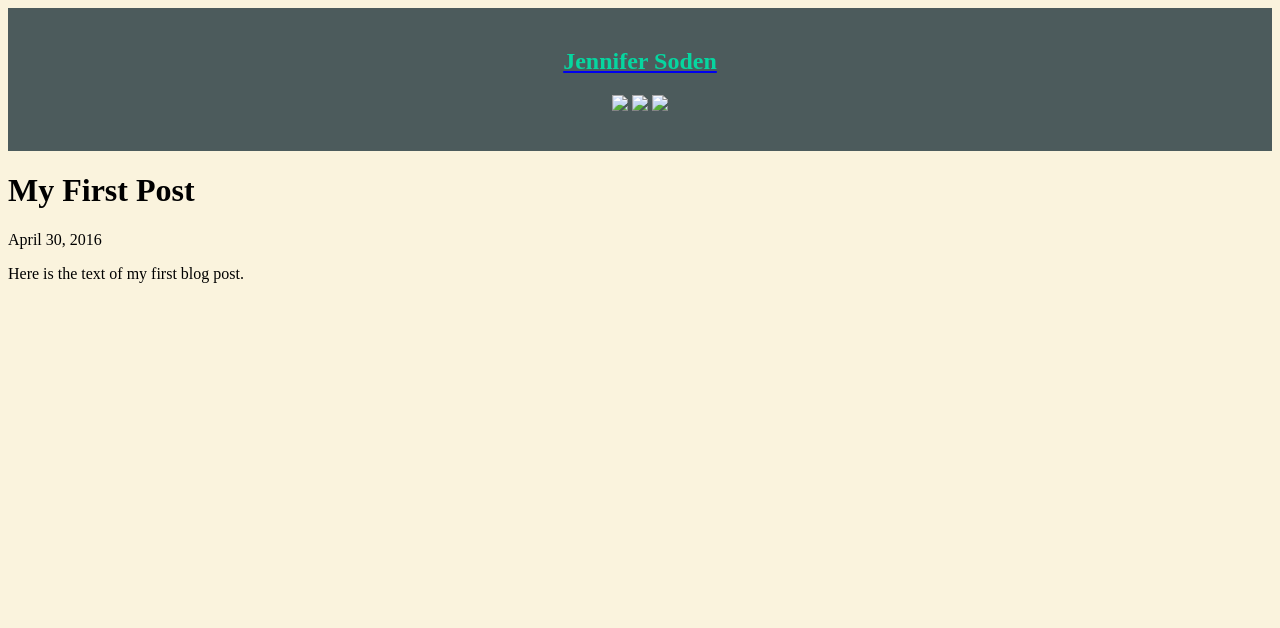
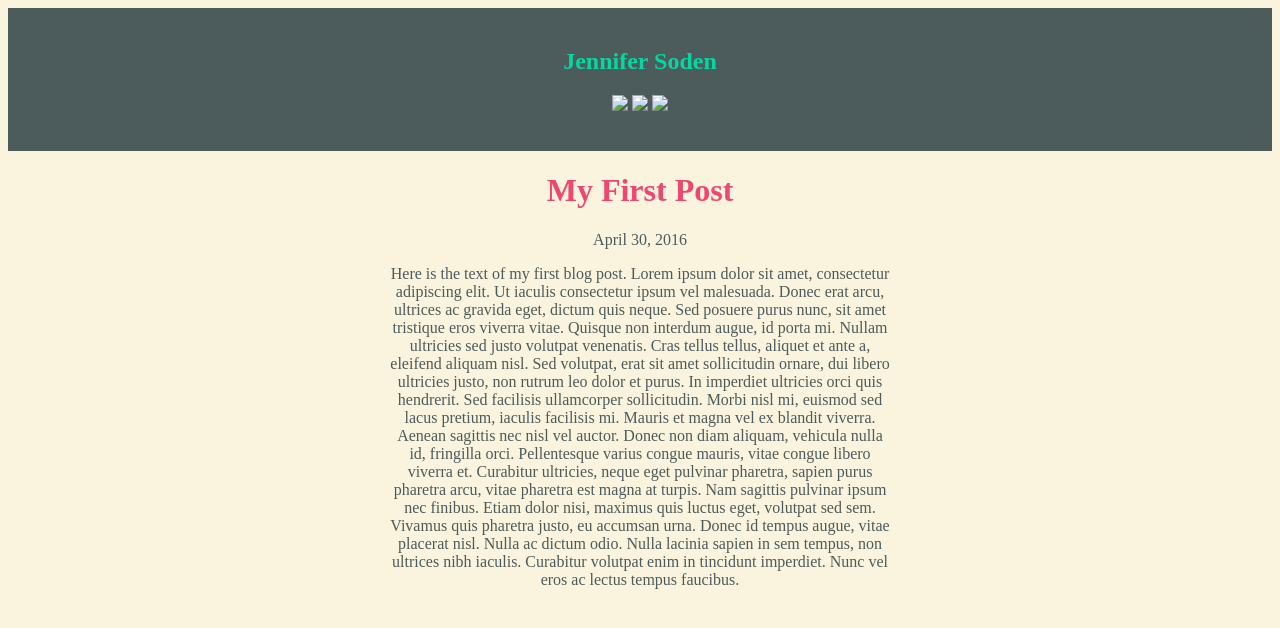
Before and after one commit to MsJennyGiraffe/MsJennyGiraffe.github.io, a Jekyll site: the page built from _posts/2016-04-30-my-first-post.html, in a window 1280 px wide. Shown: the top 628 px of the page. Built offline with Jekyll 4.4.1, drawn with Linux system fonts in a browser that asks for light colours.

Commit message:
styling posts and homepage

```diff
--- a/_includes/header.html
+++ b/_includes/header.html
@@ -10,8 +10,8 @@
   <div class=hero>
     <ul>
       <li><a href="/"><h2>{{ site.title }}</h3></a></li>
-        <li><a href ="https://twitter.com/MsJennyGiraffe"><img src="icons/twitter.png"></li></a>
-        <li><a href ="http://www.facebook.com/jenny.soden.7"><img src="icons/facebook.png"></li></a>
-        <li><a href ="https://github.com/MsJennyGiraffe"><img src="icons/github.png"></li></a>
+        <li><a href ="https://twitter.com/MsJennyGiraffe"><img src="./icons/twitter.png"></li></a>
+        <li><a href ="http://www.facebook.com/jenny.soden.7"><img src="./icons/facebook.png"></li></a>
+        <li><a href ="https://github.com/MsJennyGiraffe"><img src="./icons/github.png"></li></a>
     </ul>
   </div>
--- a/_layouts/post.html
+++ b/_layouts/post.html
@@ -1,8 +1,15 @@
 {% include header.html %}
 
-<h1>{{ page.title }}</h1>
-<p>{{ page.date | date: '%B %d, %Y' }}</p>
+<div class=titles>
+  <h1>{{ page.title }}</h1>
+</div>
 
-{{ content }}
+<div class=date>
+  <p>{{ page.date | date: '%B %d, %Y' }}</p>
+</date>
+
+<div class=contents>
+  {{ content }}
+</div>
 
 {% include footer.html %}
--- a/_posts/2016-04-30-my-first-post.html
+++ b/_posts/2016-04-30-my-first-post.html
@@ -4,4 +4,8 @@ layout: post
 date: 2016-04-30
 ---
 
-<p>Here is the text of my first blog post.</p>
+<p>Here is the text of my first blog post.
+
+Lorem ipsum dolor sit amet, consectetur adipiscing elit. Ut iaculis consectetur ipsum vel malesuada. Donec erat arcu, ultrices ac gravida eget, dictum quis neque. Sed posuere purus nunc, sit amet tristique eros viverra vitae. Quisque non interdum augue, id porta mi. Nullam ultricies sed justo volutpat venenatis. Cras tellus tellus, aliquet et ante a, eleifend aliquam nisl. Sed volutpat, erat sit amet sollicitudin ornare, dui libero ultricies justo, non rutrum leo dolor et purus.
+
+In imperdiet ultricies orci quis hendrerit. Sed facilisis ullamcorper sollicitudin. Morbi nisl mi, euismod sed lacus pretium, iaculis facilisis mi. Mauris et magna vel ex blandit viverra. Aenean sagittis nec nisl vel auctor. Donec non diam aliquam, vehicula nulla id, fringilla orci. Pellentesque varius congue mauris, vitae congue libero viverra et. Curabitur ultricies, neque eget pulvinar pharetra, sapien purus pharetra arcu, vitae pharetra est magna at turpis. Nam sagittis pulvinar ipsum nec finibus. Etiam dolor nisi, maximus quis luctus eget, volutpat sed sem. Vivamus quis pharetra justo, eu accumsan urna. Donec id tempus augue, vitae placerat nisl. Nulla ac dictum odio. Nulla lacinia sapien in sem tempus, non ultrices nibh iaculis. Curabitur volutpat enim in tincidunt imperdiet. Nunc vel eros ac lectus tempus faucibus.</p>
--- a/css/styles.css
+++ b/css/styles.css
@@ -1,16 +1,31 @@
 body {
   background: #faf3dd;
-}
-
-h2 {
-  color: #06d6a0;
-  text-decoration: none;
 }
 
 .hero {
   text-align: center;
   background-color: #4c5b5c;
   padding: 20px;
+}
+
+.contents {
+  text-align: center;
+  width: 500px;
+  margin: auto;
+}
+
+.date{
+  color: #4c5b5c;
+  text-align: center;
+  width: 500px;
+  margin: auto;
+}
+
+.titles{
+  color: #ef476f;
+  text-align: center;
+  width: 500px;
+  margin: auto;
 }
 
 ul {
@@ -21,3 +36,9 @@ ul {
 li {
   display: inline;
 }
+
+a {
+  text-decoration: none;
+  color: #06d6a0;
+
+}
```
Also changed, not shown: index.html (+7 -6 lines), 3 other files.
